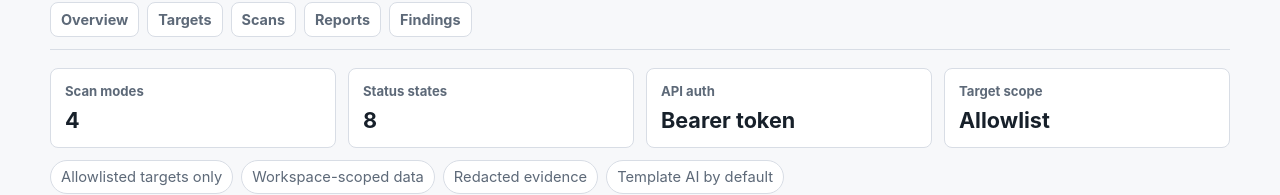
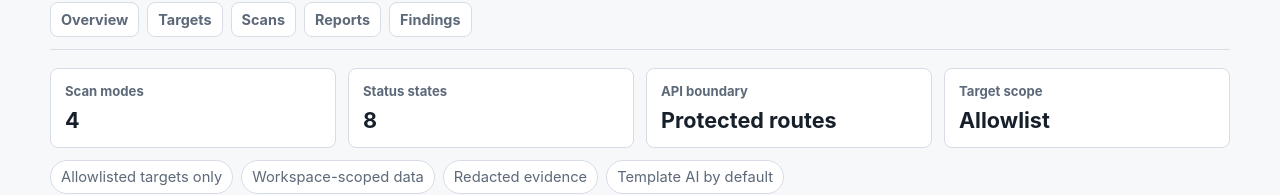
Before and after one commit to Paras7955/web-security-audit-platform, a Next.js app in the folder frontend/: page / in a window 1280 px wide. Shown: the part 118-313 px from the top of the page. Built offline with nearby package versions, Linux system fonts and the light colour scheme; no server answers.

Commit message:
fix: resolve app shell review loop findings

```diff
--- a/frontend/src/app/globals.css
+++ b/frontend/src/app/globals.css
@@ -895,6 +895,7 @@ select {
 @media (max-width: 900px) {
   .hero,
   .grid,
+  .metricStrip,
   .dashboardGrid,
   .findingsLayout {
     grid-template-columns: 1fr;
--- a/frontend/src/components/AppShell.tsx
+++ b/frontend/src/components/AppShell.tsx
@@ -48,8 +48,8 @@ export function AppShell() {
             <strong>{SCAN_STATUSES.length}</strong>
           </div>
           <div>
-            <span>API auth</span>
-            <strong>Bearer token</strong>
+            <span>API boundary</span>
+            <strong>Protected routes</strong>
           </div>
           <div>
             <span>Target scope</span>
```
Also changed, not shown: 1 other file (tests, documents, lock files or other folders).
